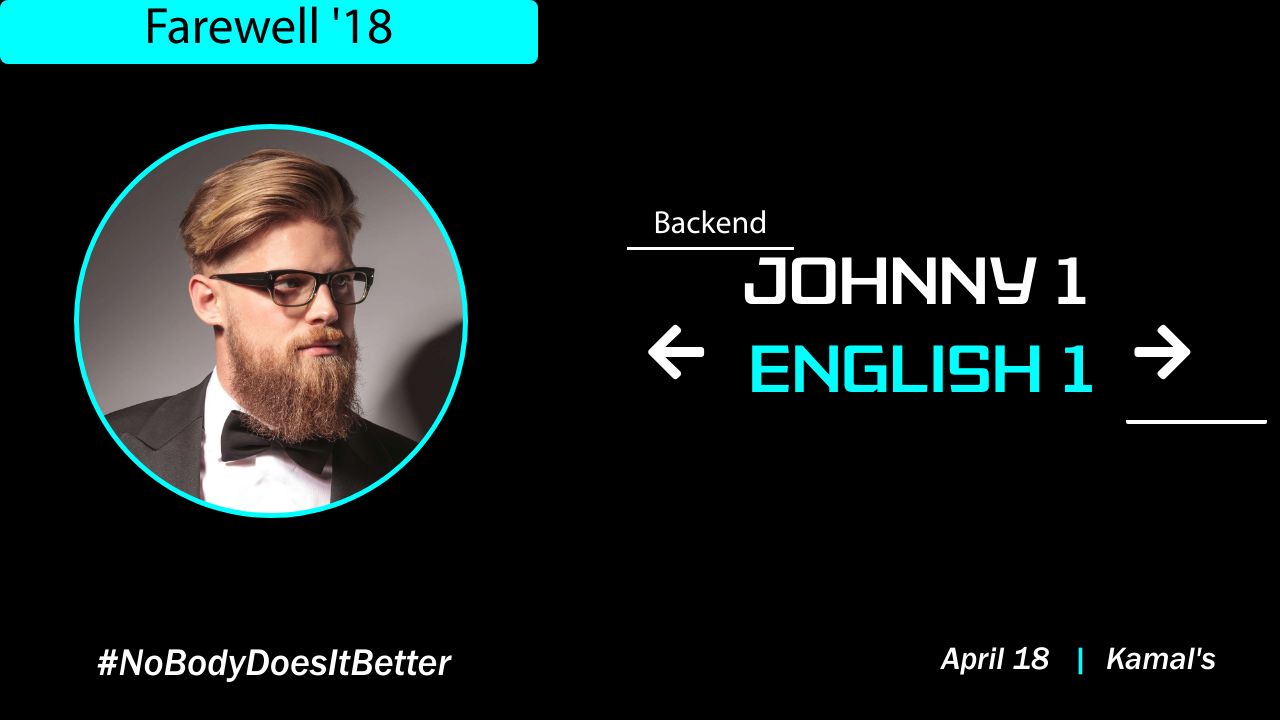
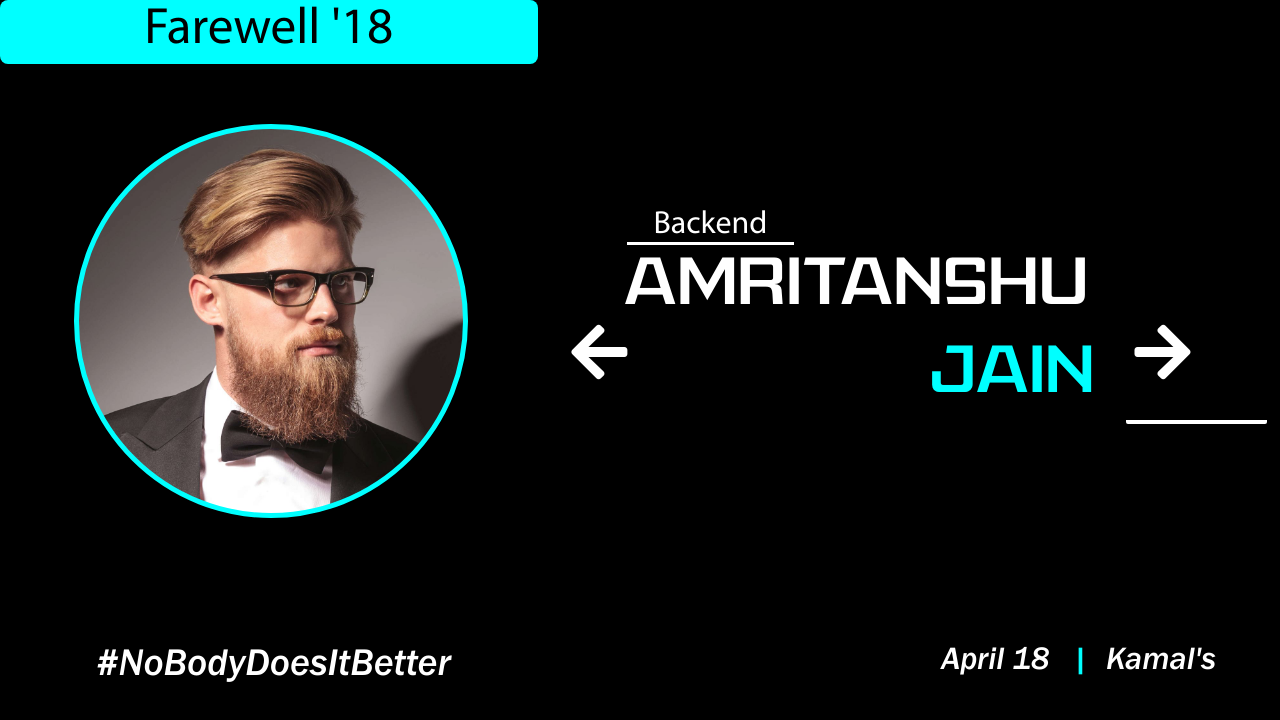
Before and after one commit to Akshit-Patel/Farewell, a plain HTML site: page index.html in a window 1280 px wide. Drawn offline with Linux system fonts and the light colour scheme.

Commit message:
names and alignment

```diff
--- a/app.css
+++ b/app.css
@@ -38,13 +38,14 @@ body
   font-size:4vw;
   border-radius:8px;
   text-align: center;
+  z-index: -2;
 }
 .container
 {
   display: flex;
   justify-content: center;
   align-items: center;
-  height: 55vw;
+  height: 60vw;
   width: 100vw;
   position: relative;
   margin: 0;
@@ -171,7 +172,7 @@ body
 @-webkit-keyframes enter {
     0%{
       opacity:1;
-      transform: scale(1.2);
+      transform: scale(1.1);
     }
     50%{
 
@@ -204,7 +205,7 @@ body
 
   display: block;
   font-size:2.5vw;
-    height:3.2vw;
+    height:2.8vw;
     border-bottom: 3px solid white;
     width:13vw;
     right: 35vw;
@@ -255,7 +256,7 @@ display: block;
 font-size: 5vw;
 display: block;
 position:absolute;
-right:42vw;
+right:48vw;
 top:13vh;
 }
 .bottom{
@@ -443,11 +444,11 @@ top:80vh;
 
   display: block;
   font-size:3.5vh;
-    height:5vh;
+    height:4vh;
     border-bottom: 3px solid white;
     left:10vh;
     right:13vw;
-    top: 12vw;
+    top: 9vw;
     width:24vw;
     /*padding-bottom: 0px;*/
     text-align: center;
--- a/app.js
+++ b/app.js
@@ -19,8 +19,8 @@ var farewell=
 {
     team_name:["Backend","FrontEnd", "Backend","Video","App","Design"],
     details: {
-    	name1:["JOhhny1", "Partho 2", "Johhny 3","Johhny 4", "Johnny 5 ", "Johhny 6"],
-    	name2:["English 1", "English 2", "English 3", "English 4", "English 5", "English 6"],
+      name1:["Amritanshu", "Partho", "Deppak","Akaash", "Aditya ", "Rajat"],
+      name2:["Jain", "Sarthi", "Kar", "Manna", "Raj", "Thakur"],
     },
     photos: [photo0, photo1, photo2, photo3, photo4, photo5]
 }
@@ -132,10 +132,10 @@ function moveTouch(e) {
     // sliding horizontally
     if (diffX > 0) {
       // swiped left
-    previous();
+    next();
     } else {
       // swiped right
-      next();
+      previous();
     }
   }
   initialX = null;
--- a/index.html
+++ b/index.html
@@ -29,10 +29,10 @@
 		Backend
 		</div>
         <div id="name1">
-        Johnny 1
+        Amritanshu
         </div>
         <div id="name2">
-        English 1
+        Jain
         </div>
         <div id="underline">
         </div>
```
Lines whose indentation alone changed are shown as unchanged.
